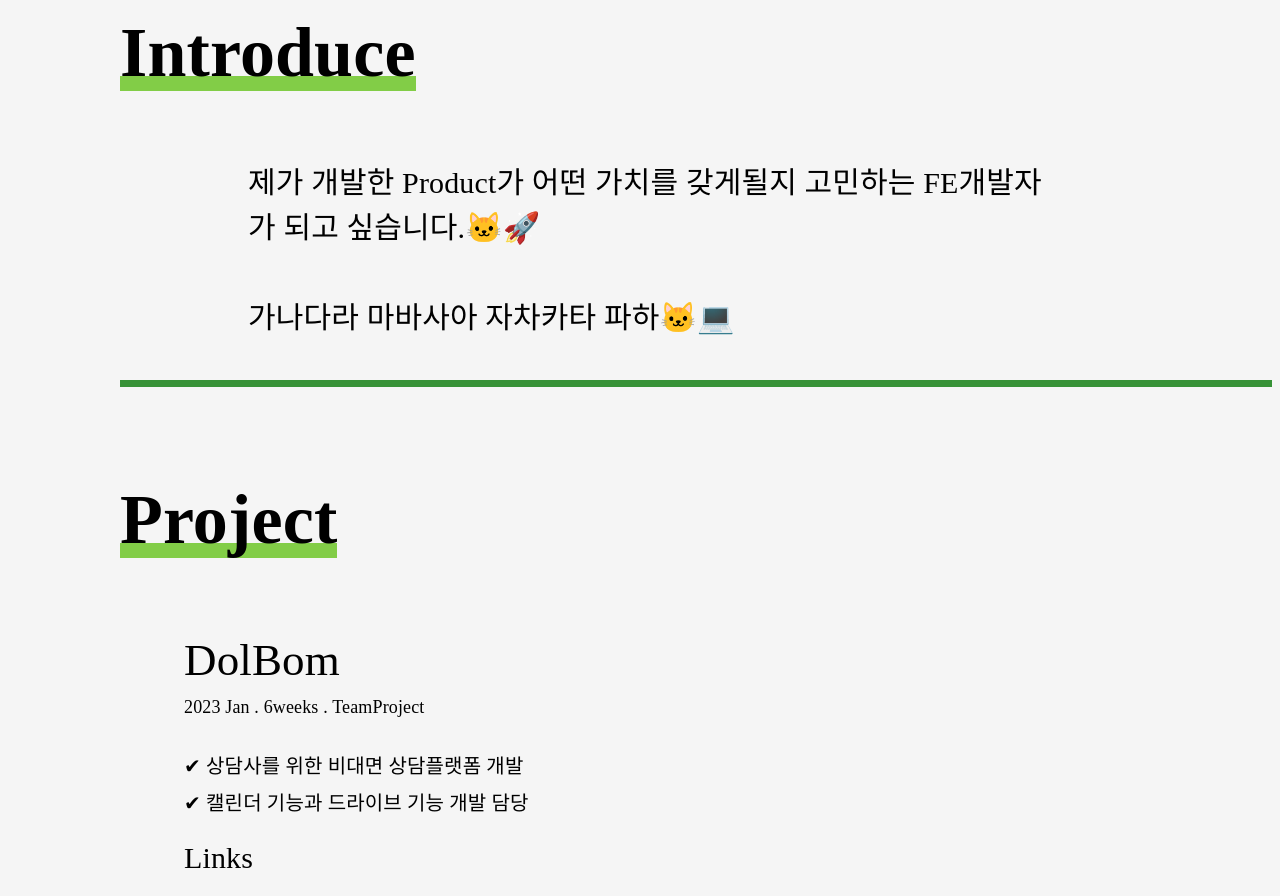
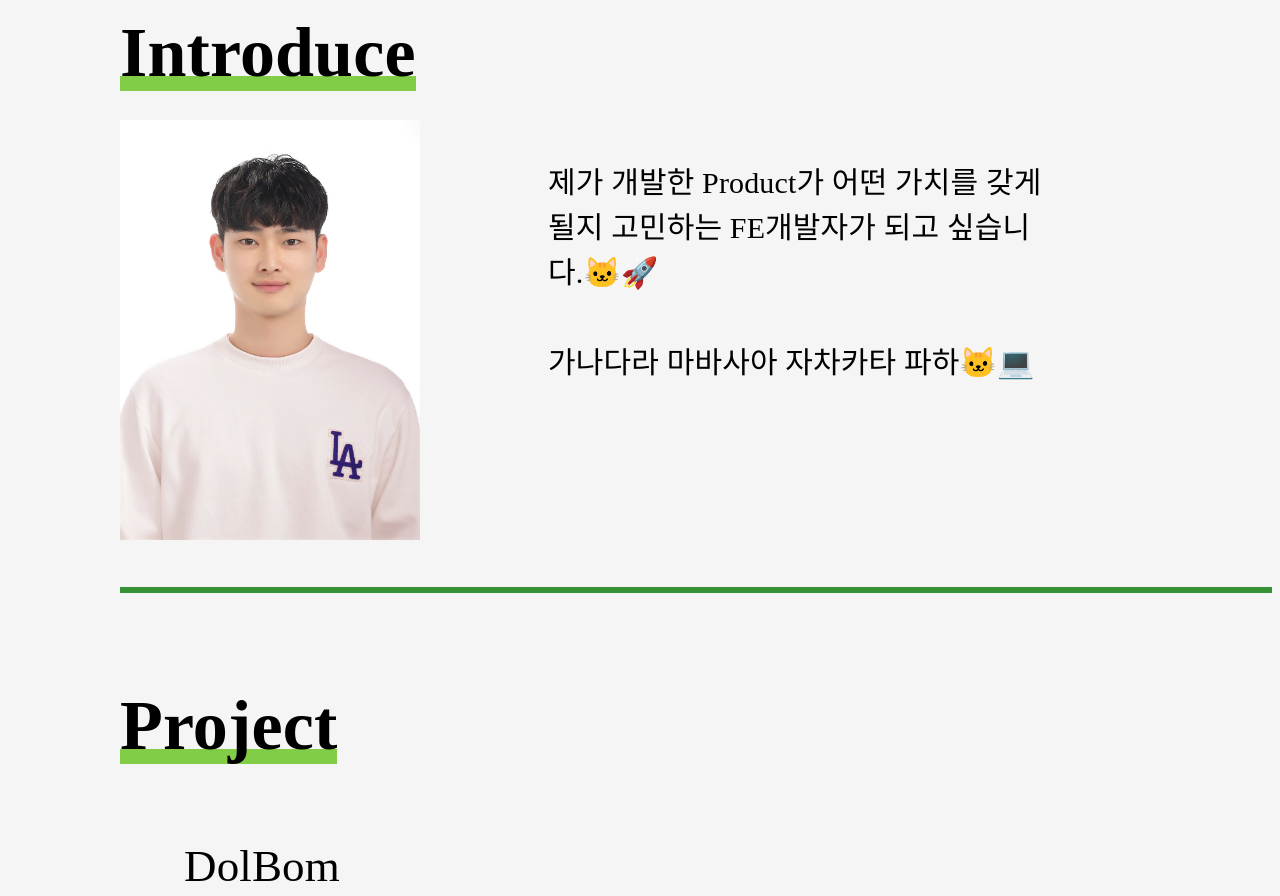
Before and after one commit to dailybetter/GSAP_practice, a React (Vite) app in the folder gsap_practice/: page / in a window 1280 px wide. Shown: the part 920-1816 px from the top of the page. Built offline with nearby package versions, Linux system fonts and the light colour scheme; a web font is replaced by a local one.

Commit message:
Add: profileImg 추가

```diff
--- a/gsap_practice/src/components/body/index.tsx
+++ b/gsap_practice/src/components/body/index.tsx
@@ -21,9 +21,14 @@ export const Body = () => {
             </FadeInContent>
           </Styled.StyledBodyTitle>
           <FadeInUp delay={0.3}>
-            <Styled.CardContentArea>
-              <IntroContents />
-            </Styled.CardContentArea>
+            <Styled.IntroContainer>
+              <Styled.ImgWrapper>
+                <img src="public\profile.jpg" alt="Myprofile" />
+              </Styled.ImgWrapper>
+              <Styled.CardContentArea>
+                <IntroContents />
+              </Styled.CardContentArea>
+            </Styled.IntroContainer>
           </FadeInUp>
         </Styled.Card>
         <Styled.Divider />
--- a/gsap_practice/src/components/body/styled.tsx
+++ b/gsap_practice/src/components/body/styled.tsx
@@ -33,6 +33,17 @@ export const StyledBodyTitle = styled.div`
   column-gap: 20px;
 `;
 
+export const IntroContainer = styled.article`
+  display: flex;
+  flex-direction: row;
+`;
+export const ImgWrapper = styled.div`
+  height: auto;
+  img {
+    width: 30vw;
+    max-width: 300px;
+  }
+`;
 export const BodyContent = styled.div`
   font-size: 30px;
   font-family: 'SpoqaMedium';
```
Also changed, not shown: gsap_practice/public/profile.jpg (added).
